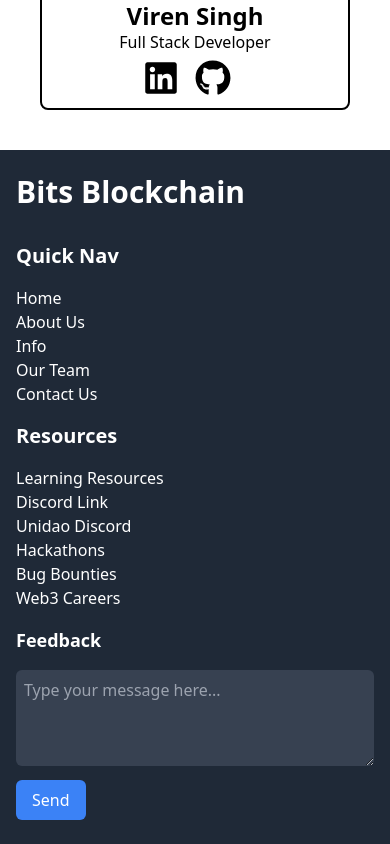
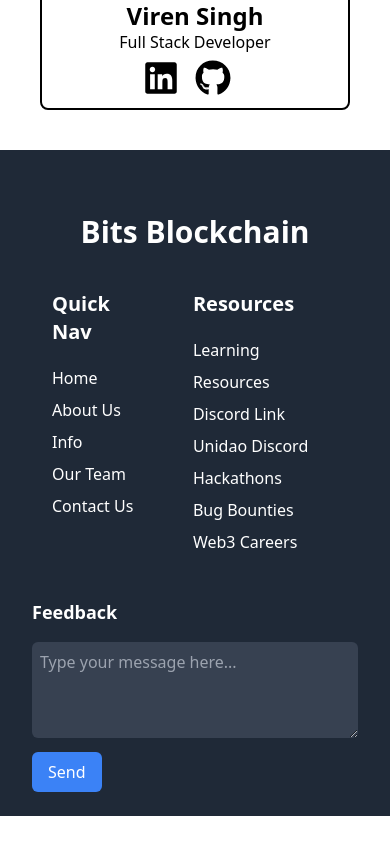
Before and after one commit to BITS-BLOCKCHAIN/BitsBlockchainWebsite, a React (Vite) app in the folder BitsBlockChainWebsite/: page / in a window 390 px wide. Shown: the part 4494-5338 px from the top of the page. After the commit the page ends 5310 px from the top, so only its background shows below. Built offline with nearby package versions, Linux system fonts and the light colour scheme; a web font is replaced by a local one.

Commit message:
made more responsive changes

```diff
--- a/BitsBlockChainWebsite/src/Components/Footer.jsx
+++ b/BitsBlockChainWebsite/src/Components/Footer.jsx
@@ -14,13 +14,14 @@ const Footer = () => {
     }
   };
   return (
-    <footer className="bg-gray-800 py-6">
-      <div className="container mx-auto grid grid-cols-1 sm:grid-cols-2 md:grid-cols-4 gap-4 px-4">
-        <div className="text-white">
-          <h2 className="font-bold text-3xl mb-4">Bits Blockchain</h2>
+    <footer className="bg-gray-800 py-6 px-4">
+      <div className="container min-w-full px-4">
+        <div className="text-white text-center">
+          <h2 className="font-bold text-3xl mb-4 md:text-5xl mt-10">Bits Blockchain</h2>
         </div>
-
-        <div className="text-white">
+        <div className="md:flex md:flex-row md:justify-evenly md:align-middle md:my-10 xl:mt-20 xl:mx-20 ">
+        <div className="flex flex-row align-middle justify-between xs:justify-around my-10 md:flex md:flex-row md:my-0">
+        <div className="text-white px-5 leading-8 md:mr-20">
           <h2 className="font-bold text-xl mb-4">Quick Nav</h2>
           <ul>
             <li>
@@ -60,7 +61,7 @@ const Footer = () => {
           </ul>
         </div>
 
-        <div className="text-white">
+        <div className="text-white px-5 leading-8  md:mx-20">
           <h2 className="font-bold text-xl mb-4">Resources</h2>
           <ul>
             <li>
@@ -101,7 +102,7 @@ const Footer = () => {
             </li>
           </ul>
         </div>
-
+         </div>
         <div className="text-white">
           <h2 className="font-bold text-lg mb-4">Feedback</h2>
           <textarea
@@ -112,7 +113,9 @@ const Footer = () => {
             Send
           </button>
         </div>
+        </div>
       </div>
+
     </footer>
   );
 };
--- a/BitsBlockChainWebsite/tailwind.config.js
+++ b/BitsBlockChainWebsite/tailwind.config.js
@@ -14,6 +14,7 @@ export default {
       'xs':"500px",
       'sm':"700px",
       "md":"950px",
+      "lg":"1080px",
       "xl":"1200px",
       "2xl":"1280px"
     }
```
